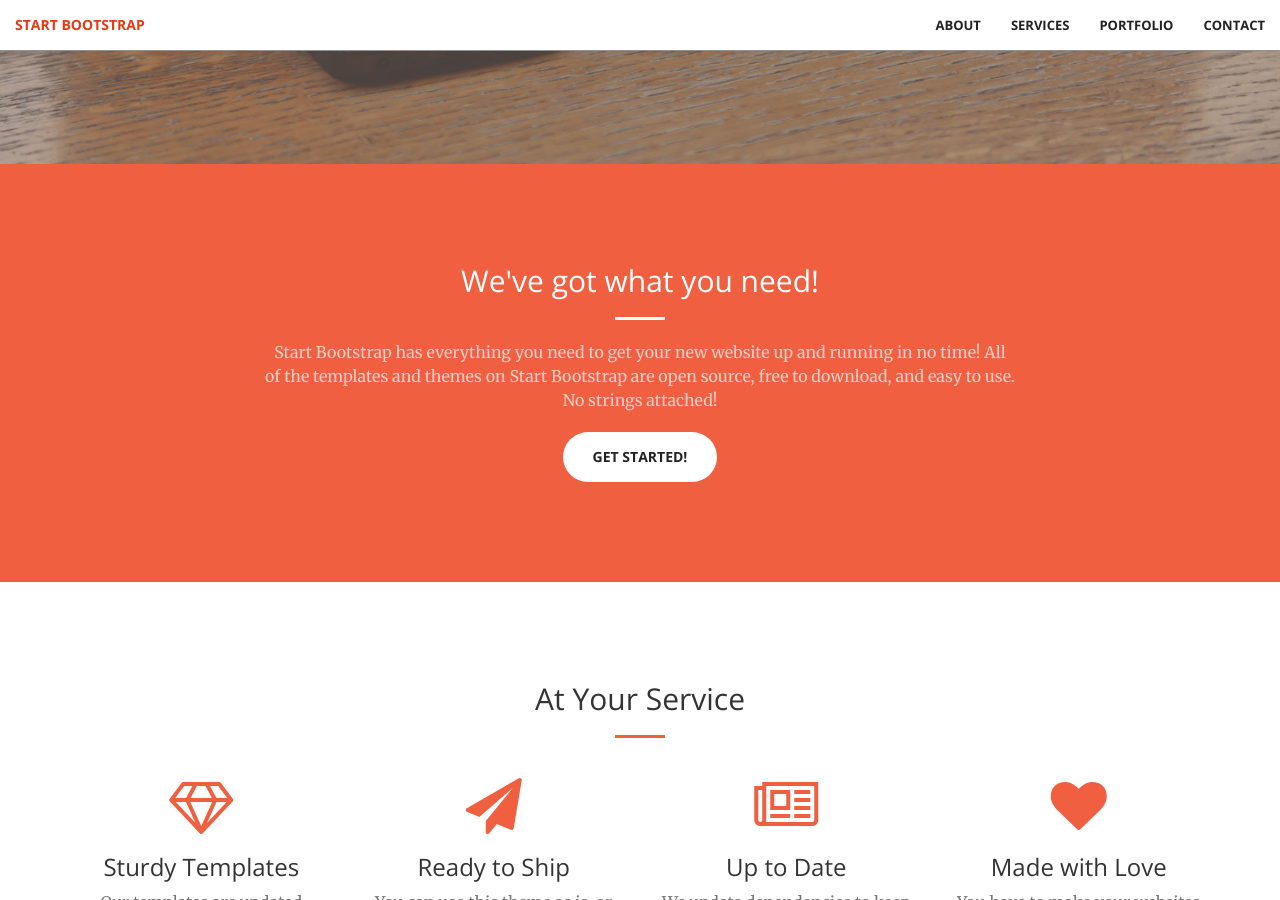
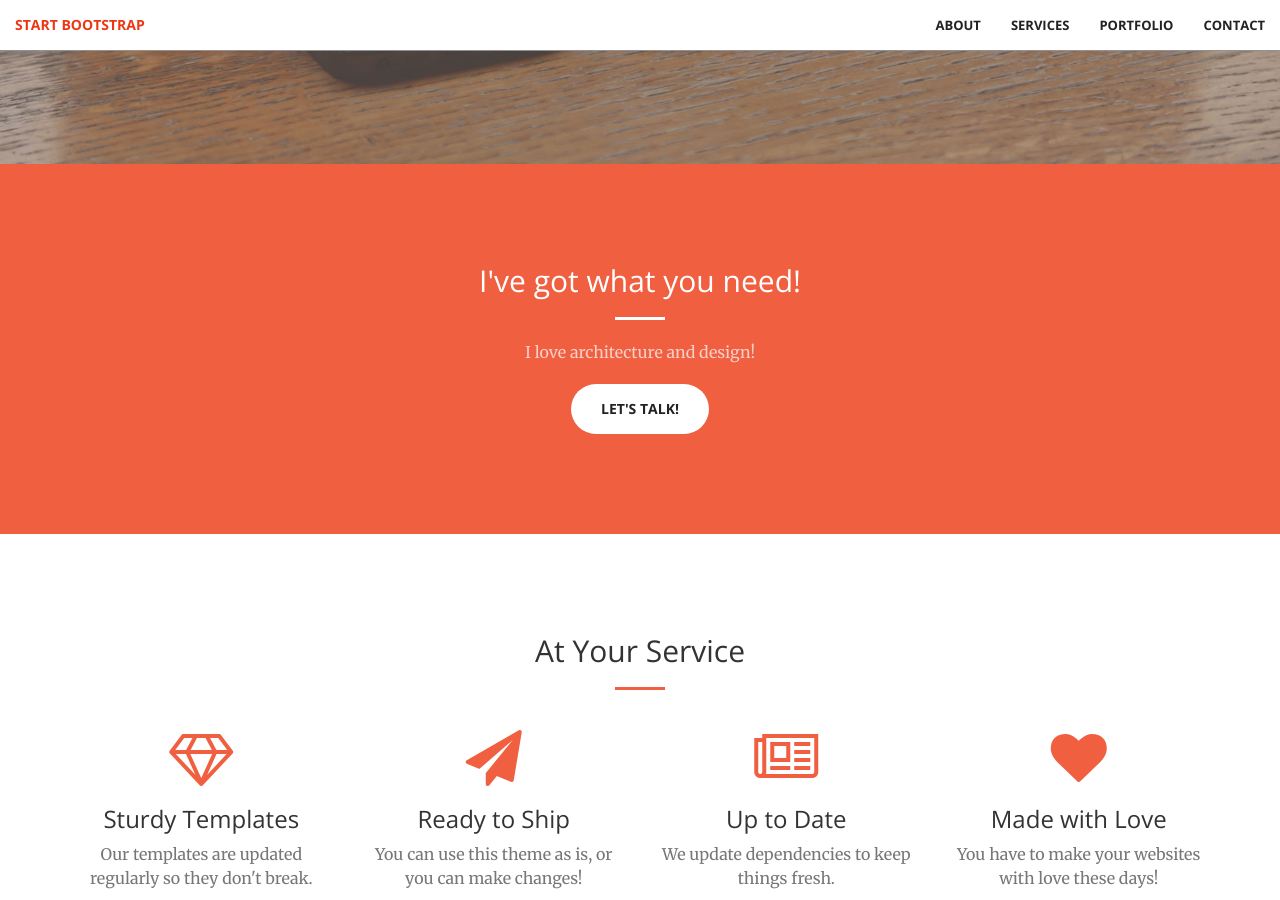
Before and after one commit to meiarchi/meiarchi.github.io, a Jekyll site: the page built from index.html, in a window 1280 px wide and 900 px high, scrolled down 736 px. Built offline with Jekyll 4.4.1, drawn with Linux system fonts in a browser that asks for light colours; some of the changed text lies outside the part shown.

Commit message:
commit change1
changes in code test 2

```diff
--- a/_includes/aside.html
+++ b/_includes/aside.html
@@ -1,8 +1,8 @@
   <aside class="bg-dark">
       <div class="container text-center">
           <div class="call-to-action">
-              <h2>Free Download at Start Bootstrap!</h2>
-              <a href="#" class="btn btn-default btn-xl wow tada">Download Now!</a>
+              <h2>Milica's design!</h2>
+              <a href="#" class="btn btn-default btn-xl wow tada">Let's talk!</a>
           </div>
       </div>
   </aside>
--- a/_includes/call-to-action.html
+++ b/_includes/call-to-action.html
@@ -2,10 +2,10 @@
     <div class="container">
         <div class="row">
             <div class="col-lg-8 col-lg-offset-2 text-center">
-                <h2 class="section-heading">We've got what you need!</h2>
+                <h2 class="section-heading">I've got what you need!</h2>
                 <hr class="light">
-                <p class="text-faded">Start Bootstrap has everything you need to get your new website up and running in no time! All of the templates and themes on Start Bootstrap are open source, free to download, and easy to use. No strings attached!</p>
-                <a href="#" class="btn btn-default btn-xl">Get Started!</a>
+                <p class="text-faded">I love architecture and design!</p>
+                <a href="#" class="btn btn-default btn-xl">Let's talk!</a>
             </div>
         </div>
     </div>
```
